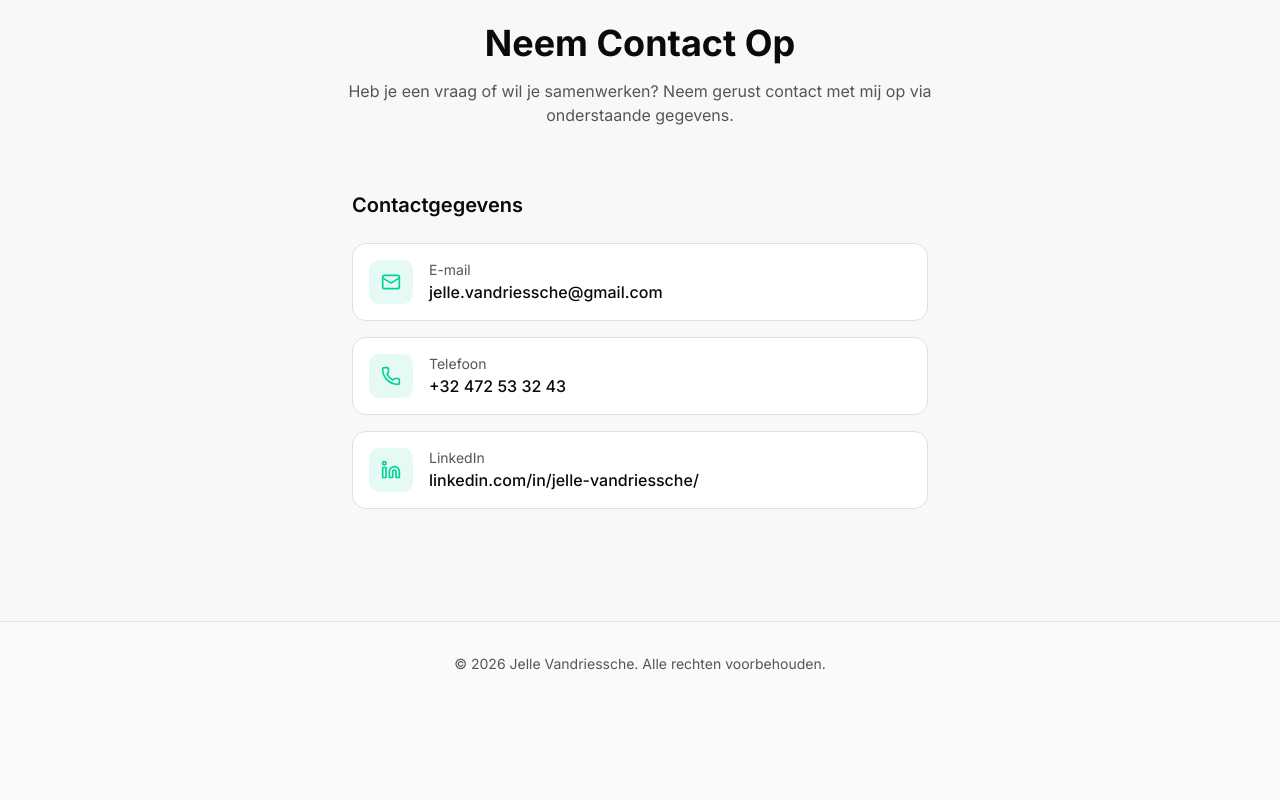
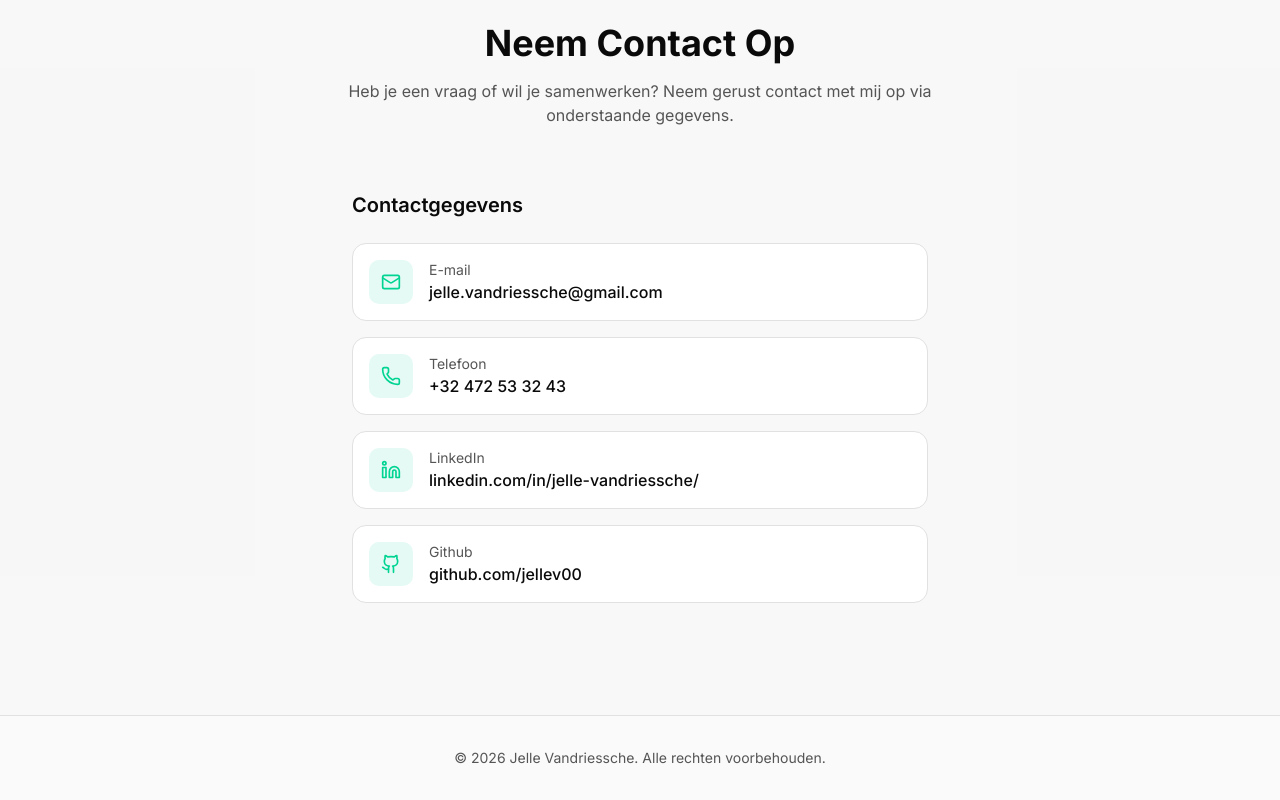
Before and after one commit to jellev00/portfolio_jelle, a Next.js app: page / in a window 1280 px wide. Shown: the part 2473-3273 px from the top of the page. Before the commit the page ends 3179 px from the top, so only its background shows below. Built offline with nearby package versions, Linux system fonts and the light colour scheme.

Commit message:
✨ Added a new contact point of github

```diff
--- a/src/components/portfolio/contact-section.tsx
+++ b/src/components/portfolio/contact-section.tsx
@@ -1,7 +1,7 @@
 "use client"
 
 import { useState } from "react"
-import { Mail, Phone, Linkedin, Send } from "lucide-react"
+import { Mail, Phone, Linkedin, Send, Github } from "lucide-react"
 
 const contactInfo = [
   {
@@ -21,6 +21,12 @@ const contactInfo = [
     label: "LinkedIn",
     value: "linkedin.com/in/jelle-vandriessche/",
     href: "https://www.linkedin.com/in/jelle-vandriessche/",
+  },
+  {
+    icon: Github,
+    label: "Github",
+    value: "github.com/jellev00",
+    href: "https://github.com/jellev00",
   },
 ]
 
```
